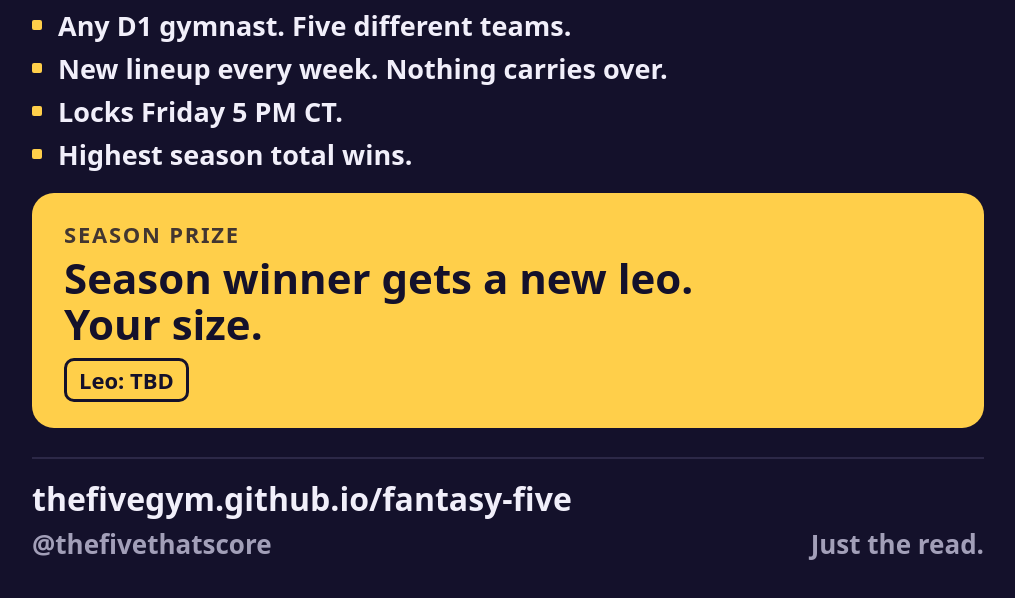
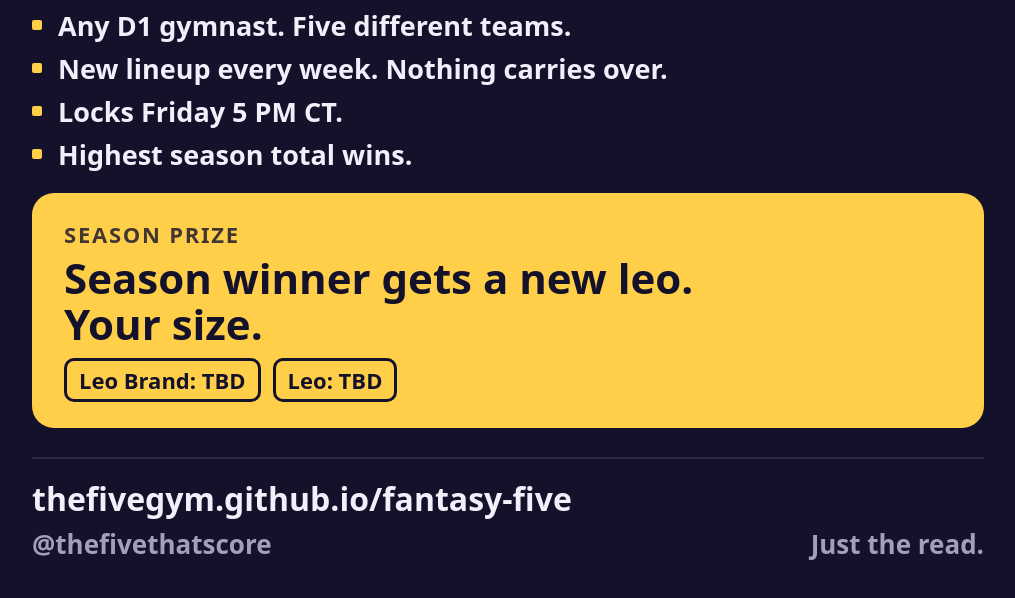
Before and after one commit to thefivegym/fantasy-five, a plain HTML site: page assets/promo/promo.html in a window 1280 px wide. Shown: the part 736-1334 px from the top of the page, without its empty margins (32-1047 px from the left). Drawn offline with Linux system fonts and the light colour scheme.

Commit message:
Promo + home: two prize tags (Leo Brand: TBD, Leo: TBD)

```diff
--- a/assets/promo/promo.html
+++ b/assets/promo/promo.html
@@ -22,7 +22,8 @@ h1{font-weight:900;color:var(--gold);line-height:.92;letter-spacing:-.01em}
 .prize{background:var(--gold);color:var(--navy);border-radius:22px}
 .prize .lab{font-weight:900;letter-spacing:.08em;opacity:.8}
 .prize .big{font-weight:900;line-height:1.08}
-.prize .tbd{display:inline-block;border:3px solid var(--navy);border-radius:10px;font-weight:800}
+.prize .tags{display:flex;gap:12px;flex-wrap:nowrap}
+.prize .tbd{display:inline-block;white-space:nowrap;border:3px solid var(--navy);border-radius:10px;font-weight:800}
 .foot{display:flex;justify-content:space-between;align-items:flex-end;border-top:2px solid var(--line)}
 .url{color:var(--ink);font-weight:800}
 .hand{color:var(--mute);font-weight:700}
@@ -56,7 +57,7 @@ h1{font-weight:900;color:var(--gold);line-height:.92;letter-spacing:-.01em}
 .x .slots{gap:8px}
 .x .slot{height:62px;padding:0 24px;gap:20px}.x .slot .k{font-size:28px;width:52px}.x .slot .n{font-size:28px;width:170px}.x .slot .d{font-size:20px}
 .x .rules{gap:18px;margin:4px 0 0;font-size:25px}
-.x .prize{padding:30px 34px;flex:1;margin-top:28px;display:flex;flex-direction:column;justify-content:center}.x .prize .lab{font-size:22px}.x .prize .big{font-size:46px;margin:12px 0 20px}.x .prize .tbd{font-size:22px;padding:5px 14px;align-self:flex-start}
+.x .prize{padding:30px 34px;flex:1;margin-top:28px;display:flex;flex-direction:column;justify-content:center}.x .prize .lab{font-size:22px}.x .prize .big{font-size:46px;margin:12px 0 20px}.x .prize .tbd{font-size:22px;padding:5px 14px}
 .x .foot{padding-top:16px;margin-top:20px}.x .url{font-size:30px}.x .hand{font-size:24px;margin-top:4px}.x .tag{font-size:24px}
 .x .right{display:flex;flex-direction:column;padding:14px 0 0}
 </style></head><body>
@@ -74,7 +75,7 @@ h1{font-weight:900;color:var(--gold);line-height:.92;letter-spacing:-.01em}
   <li><span><b>Locks Friday 5 PM CT.</b></span></li>
   <li><span><b>Highest season total wins.</b></span></li>
 </ul></template>
-<template id="prize"><div class="prize"><div class="lab">SEASON PRIZE</div><div class="big">Season winner gets a new leo.<br>Your size.</div><span class="tbd">Leo: TBD</span></div></template>
+<template id="prize"><div class="prize"><div class="lab">SEASON PRIZE</div><div class="big">Season winner gets a new leo.<br>Your size.</div><div class="tags"><span class="tbd">Leo Brand: TBD</span><span class="tbd">Leo: TBD</span></div></div></template>
 <template id="foot"><div class="foot"><div><div class="url">thefivegym.github.io/fantasy-five</div><div class="hand">@thefivethatscore</div></div><div class="tag">Just the read.</div></div></template>
 <div id="root"></div>
 <script>
```
Also changed, not shown: index.html (+1 -1 lines), assets/promo/fantasy-five-ig-feed-1080x1350.png, assets/promo/fantasy-five-ig-story-1080x1920.png, assets/promo/fantasy-five-x-1600x900.png, 1 other file.
